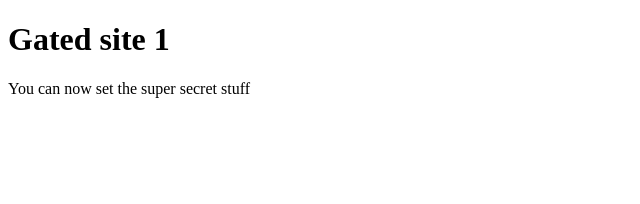
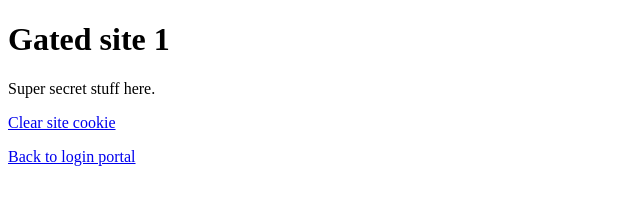
Before and after one commit to tomgenoni/gated-site, a website: page src/index.html in a window 1280 px wide. Shown: the whole page, without its empty margins (0-640 px from the left). Drawn offline with Linux system fonts and the light colour scheme.

Commit message:
Update login

```diff
--- a/src/index.html
+++ b/src/index.html
@@ -7,6 +7,14 @@
   </head>
   <body>
     <h1>Gated site 1</h1>
-    <p>You can now set the super secret stuff</p>
+    <p>
+      Super secret stuff here.
+    </p>
+    <p>
+      <a href="/.netlify/functions/delete-cookie">Clear site cookie</a>
+    </p>
+    <p>
+      <a target='_blank' href="https://thumbtack-okta.netlify.com/">Back to login portal</a>
+    </p>
   </body>
 </html>
```
